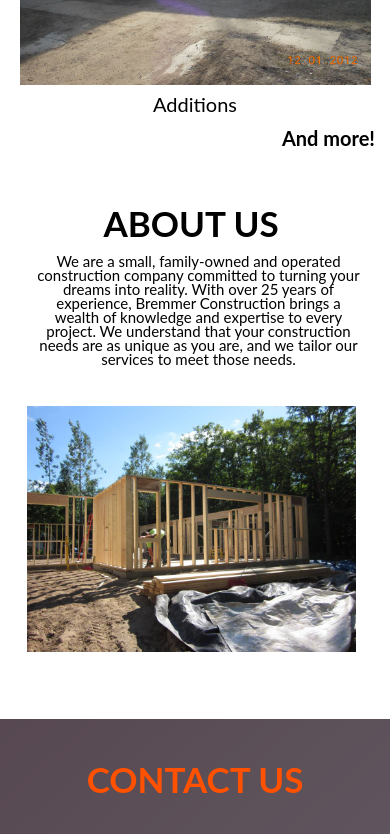
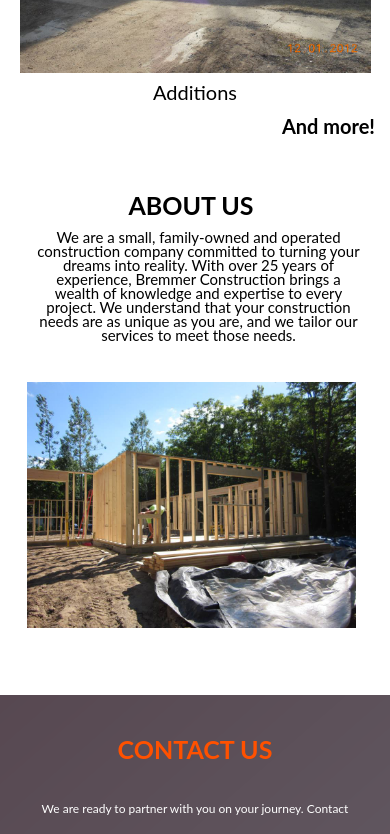
Before and after one commit to klynner33/bremmer-construction, a plain HTML site: page index.html in a window 390 px wide. Shown: the part 1166-2000 px from the top of the page. Drawn offline with Linux system fonts and the light colour scheme.

Commit message:
changed size of all h2 at media query 515px

```diff
--- a/style.css
+++ b/style.css
@@ -190,6 +190,7 @@ footer > p {
 }
 
 @media screen and (max-width: 515px) {
+
   .main-image-container {
     display: flex;
     flex-direction: column;
@@ -209,6 +210,10 @@ footer > p {
     width: 90%;
     text-align: center;
   }
+
+  .services-section > h2, .about-section > div > h2, .contact-section > h2 {
+    font-size: 2.5rem;
+  }
 }
 
 @media screen and (max-width: 415px) {
```
